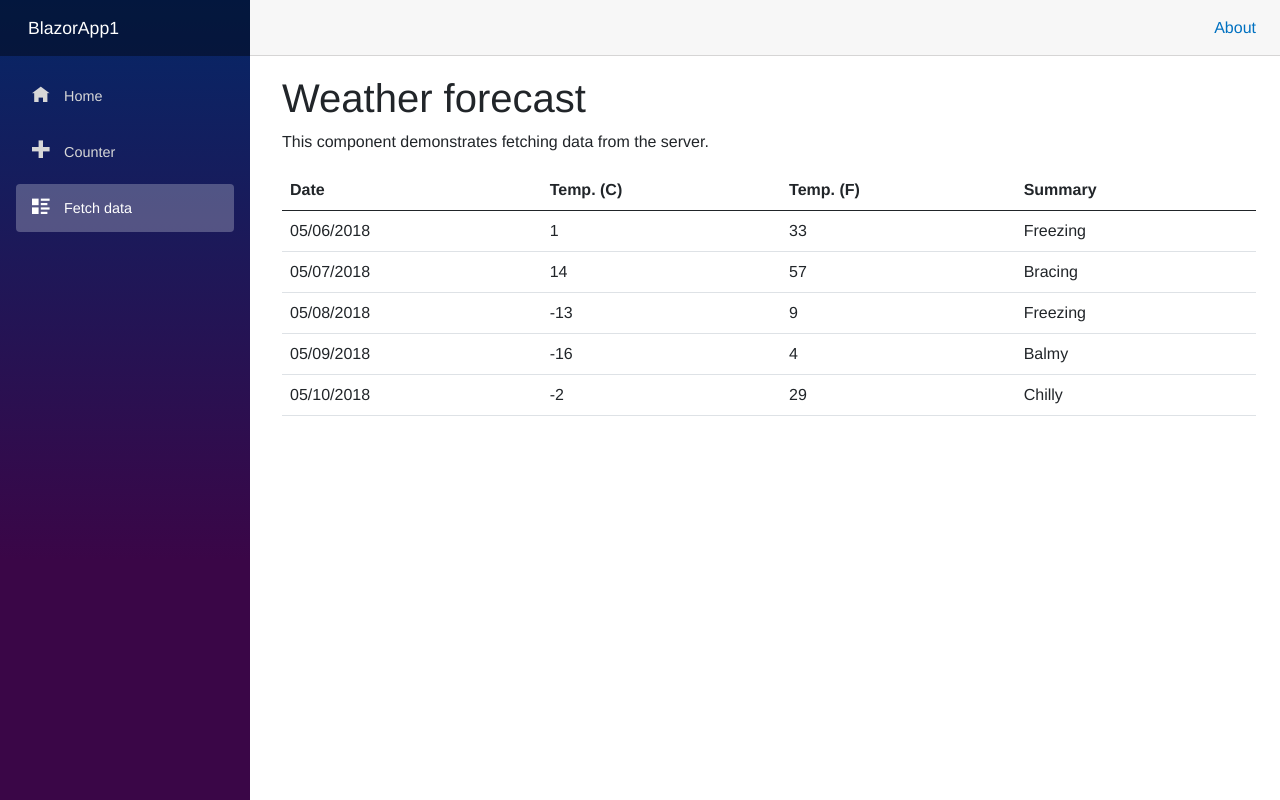
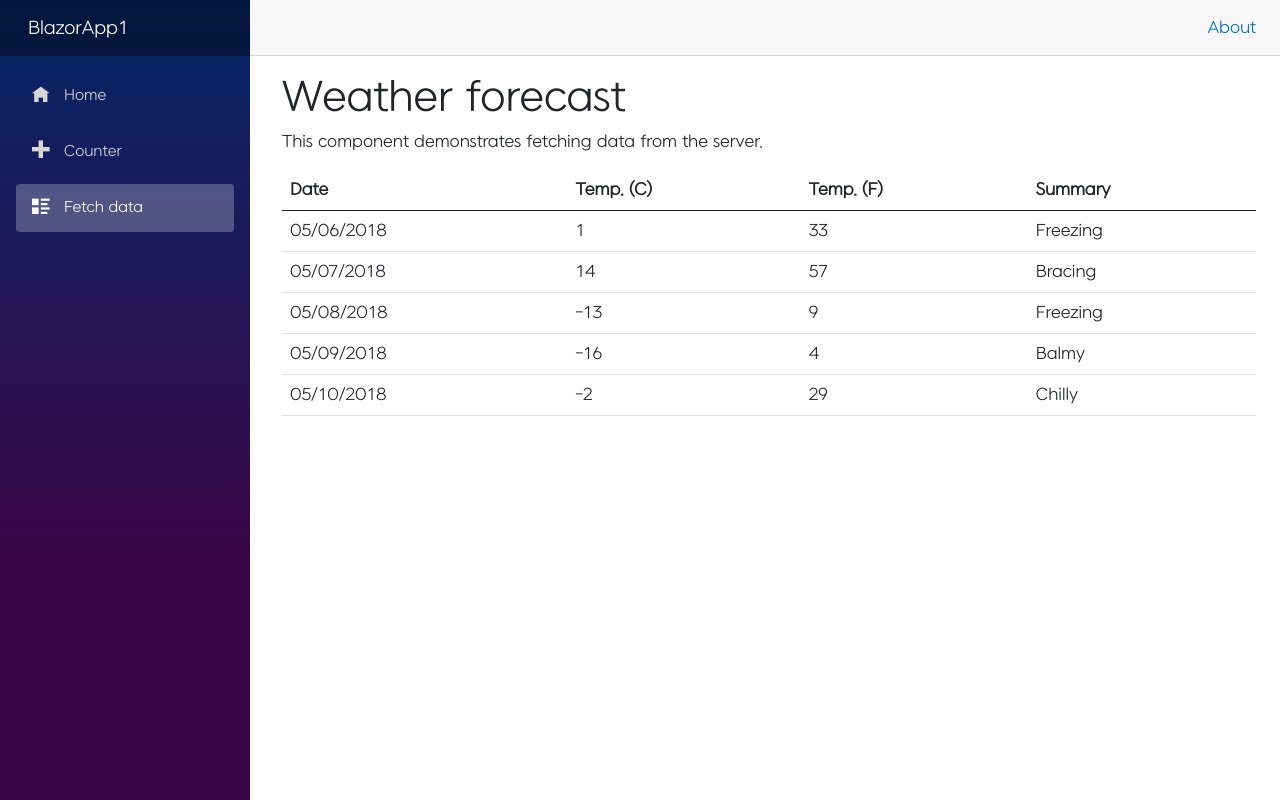
Before and after one commit to easy-template/blazor, an ASP.NET Core app: page /fetchdata in a window 1280 px wide. Run offline with ASP.NET Core 8, Linux system fonts and the light colour scheme; style sheets or scripts are compiled from the project's sources.

Commit message:
폰트 수정

```diff
--- a/src/BlazorApp1/wwwroot/css/app.css
+++ b/src/BlazorApp1/wwwroot/css/app.css
@@ -1,7 +1,18 @@
 @import url('open-iconic/font/css/open-iconic-bootstrap.min.css');
 
+@font-face {
+  font-family: NEXONGothicWeb;
+  src: url('fonts/NEXON Lv1 Gothic OTF.woff') format('woff');
+  font-weight: normal;
+  font-style: normal;
+}
+
 html, body {
-    font-family: 'Helvetica Neue', Helvetica, Arial, sans-serif;
+  font-family: NEXONGothicWeb !important;
+}
+
+:root {
+  --hx-pager-margin: 0px
 }
 
 h1:focus {
--- a/src/BlazorApp1/wwwroot/index.html
+++ b/src/BlazorApp1/wwwroot/index.html
@@ -12,13 +12,101 @@
 </head>
 
 <body>
-    <div id="app">Loading...</div>
+  <div id="app">
+    <div class="spinner">
+      <div class="bounce1"></div>
+      <div class="bounce2"></div>
+      <div class="bounce3"></div>
+    </div>
+    <style>
+      .spinner {
+        margin: 100px auto 0;
+        width: 70px;
+        text-align: center;
+      }
+
+      .spinner > div {
+        width: 18px;
+        height: 18px;
+        background-color: #333;
+        border-radius: 100%;
+        display: inline-block;
+        -webkit-animation: sk-bouncedelay 1.4s infinite ease-in-out both;
+        animation: sk-bouncedelay 1.4s infinite ease-in-out both;
+      }
+
+      .spinner .bounce1 {
+        -webkit-animation-delay: -0.32s;
+        animation-delay: -0.32s;
+      }
+
+      .spinner .bounce2 {
+        -webkit-animation-delay: -0.16s;
+        animation-delay: -0.16s;
+      }
+
+      @-webkit-keyframes sk-bouncedelay {
+        0%, 80%, 100% {
+          -webkit-transform: scale(0)
+        }
+
+        40% {
+          -webkit-transform: scale(1.0)
+        }
+      }
+
+      @keyframes sk-bouncedelay {
+        0%, 80%, 100% {
+          -webkit-transform: scale(0);
+          transform: scale(0);
+        }
+
+        40% {
+          -webkit-transform: scale(1.0);
+          transform: scale(1.0);
+        }
+      }
+    </style>
+  </div>
 
   <div id="blazor-error-ui">
     An unhandled error has occurred.
     <a href="" class="reload">Reload</a>
     <a class="dismiss">🗙</a>
   </div>
+
+  <!-- Start Single Page Apps for GitHub Pages -->
+  <script type="text/javascript">
+    // Single Page Apps for GitHub Pages
+    // https://github.com/rafrex/spa-github-pages
+    // Copyright (c) 2016 Rafael Pedicini, licensed under the MIT License
+    // ----------------------------------------------------------------------
+    // This script checks to see if a redirect is present in the query string
+    // and converts it back into the correct url and adds it to the
+    // browser's history using window.history.replaceState(...),
+    // which won't cause the browser to attempt to load the new url.
+    // When the single page app is loaded further down in this file,
+    // the correct url will be waiting in the browser's history for
+    // the single page app to route accordingly.
+    (function (l) {
+      if (l.search) {
+        var q = {};
+        l.search.slice(1).split('&').forEach(function (v) {
+          var a = v.split('=');
+          q[a[0]] = a.slice(1).join('=').replace(/~and~/g, '&');
+        });
+        if (q.p !== undefined) {
+          window.history.replaceState(null, null,
+            l.pathname.slice(0, -1) + (q.p || '') +
+            (q.q ? ('?' + q.q) : '') +
+            l.hash
+          );
+        }
+      }
+    }(window.location))
+  </script>
+  <!-- End Single Page Apps for GitHub Pages -->
+
   <script src="_framework/blazor.webassembly.js"></script>
 </body>
 
```
Also changed, not shown: src/BlazorApp1/wwwroot/css/fonts/NEXON Lv1 Gothic OTF Bold.woff (added), src/BlazorApp1/wwwroot/css/fonts/NEXON Lv1 Gothic OTF Light.woff (added), src/BlazorApp1/wwwroot/css/fonts/NEXON Lv1 Gothic OTF.woff (added). Lines whose indentation alone changed are shown as unchanged.
